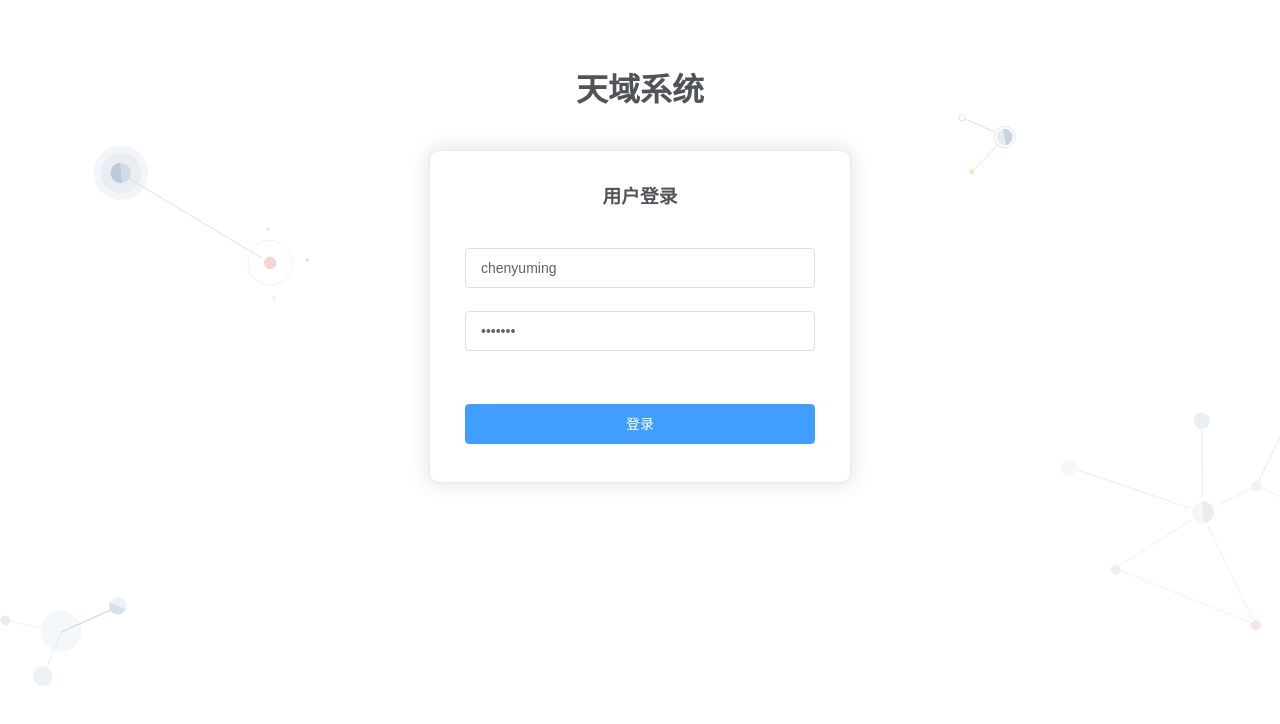
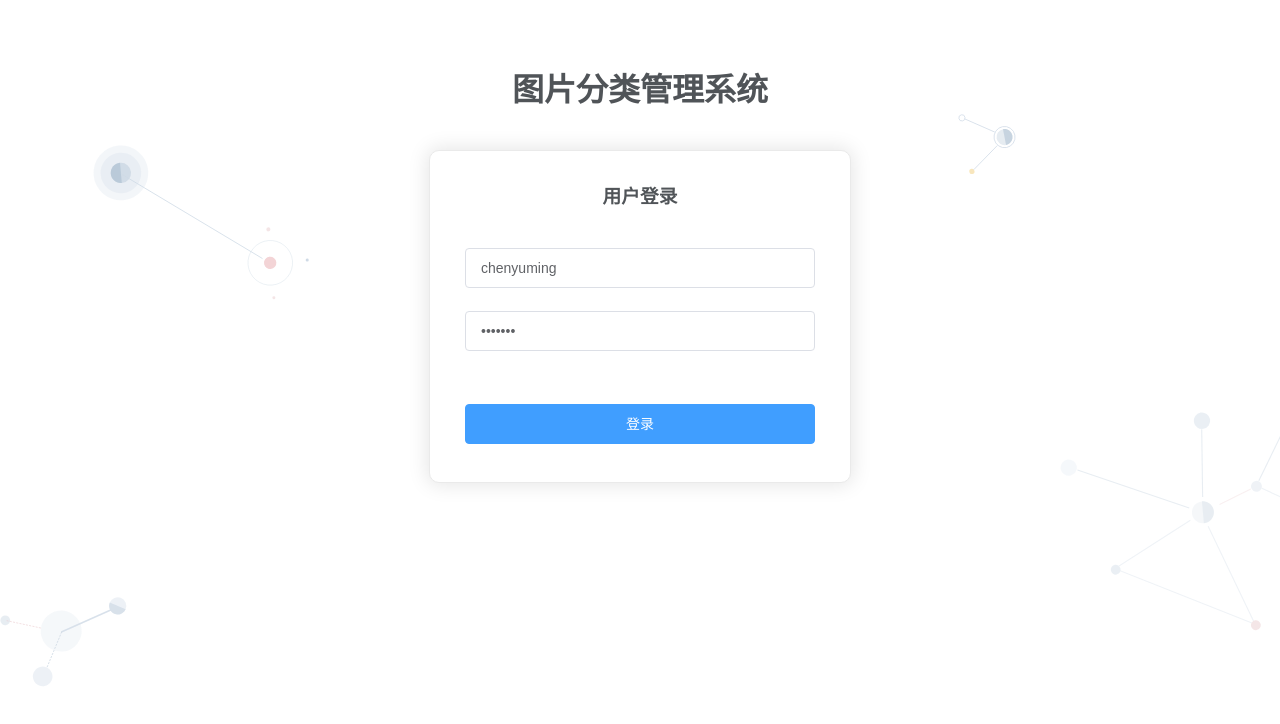
Before and after one commit to chenyuming98/image-web, a Vue app: page /login in a window 1280 px wide. Shown: the top 724 px of the page. Built offline with nearby package versions, Linux system fonts and the light colour scheme; what e-icon-picker would draw is missing.

Commit message:
分辨率

```diff
--- a/src/components/Login.vue
+++ b/src/components/Login.vue
@@ -1,6 +1,6 @@
 <template>
   <div class="login-wrap">
-    <div>  <h1 class="title">天域系统</h1> </div>
+    <div>  <h1 class="title">图片分类管理系统</h1> </div>
     <el-form label-position="left" :model="ruleForm" :rules="rules" ref="ruleForm" label-width="0px" class="demo-ruleForm login-container">
       <h3 class="title">用户登录</h3>
       <el-form-item prop="username">
```
